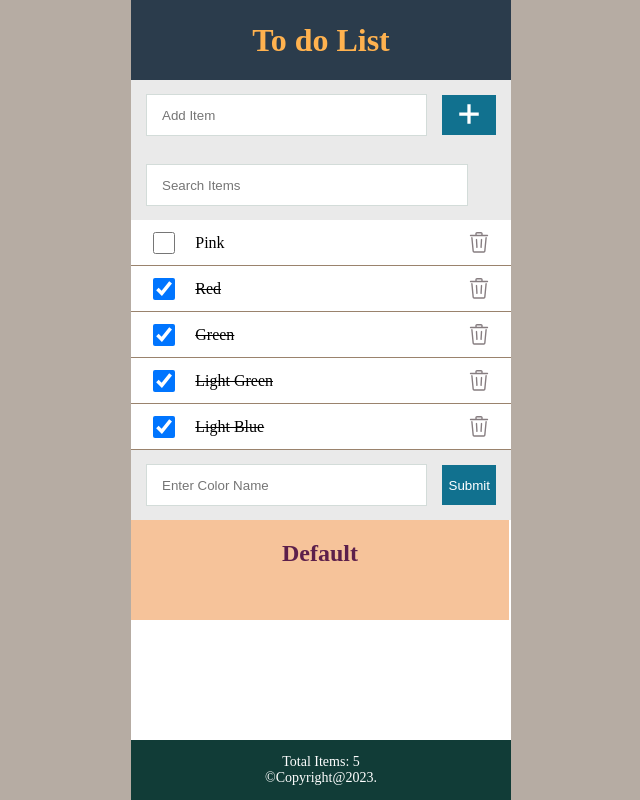
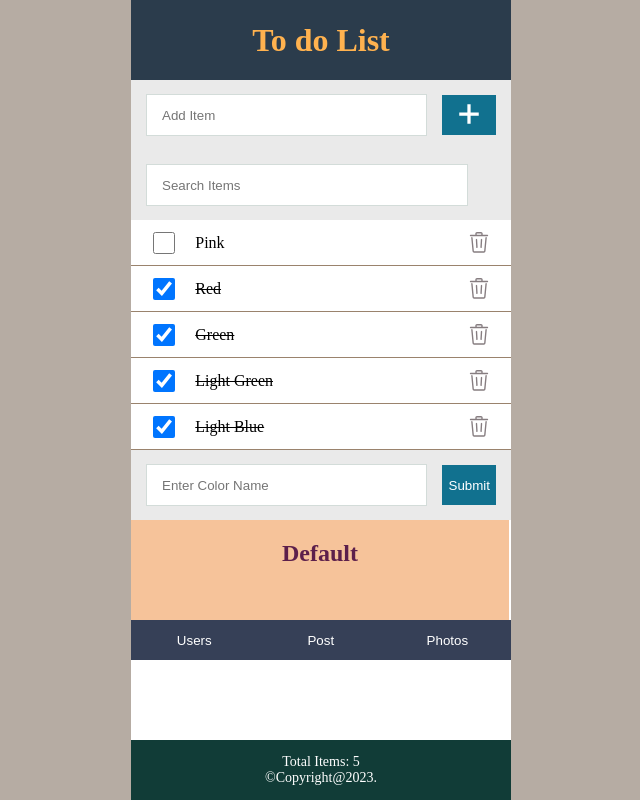
Before and after one commit to sarbudeenmca/react, a React (Create React App) app: page / in a window 1280 px wide. Shown: the whole page, without its empty margins (319-959 px from the left). Built offline with nearby package versions, Linux system fonts and the light colour scheme; data requests are answered from the project's data file; the HTML template or start-up script is replaced by a standard one.

Commit message:
Get data from json placeholder

```diff
--- /dev/null
+++ b/src/Buttons.js
@@ -0,0 +1,24 @@
+import React from 'react'
+
+const Buttons = ({ phDatas, handleTodos, handlePosts, handlePhotos }) => {
+    return (
+        <div className='buttons'>
+            <button type='button' className='btn1' onClick={() => handleTodos()}>Users</button>
+            <button type='button' className='btn1' onClick={() => handlePosts()}>Post</button>
+            <button type='button' className='btn1' onClick={() => handlePhotos()} >Photos</button>
+            <div className='phdatas'>
+                <ul>
+                    {
+                        phDatas.map(item => (
+                            <li key={item.id}>
+                                {item.title}
+                            </li>
+                        ))
+                    }
+                </ul>
+            </div>
+        </div>
+    )
+}
+
+export default Buttons
--- a/src/Content.js
+++ b/src/Content.js
@@ -1,14 +1,61 @@
 import React, { useState } from 'react'
-import ItemsList from './ItemsList';
-import AddItem from './AddItem';
-import SearchItem from './SearchItem';
-import Colors from './Colors';
-import apiRequest from './apiRequest';
+import ItemsList from './ItemsList'
+import AddItem from './AddItem'
+import SearchItem from './SearchItem'
+import Colors from './Colors'
+import apiRequest from './apiRequest'
+import Buttons from './Buttons'
+import apiPlaceholderData from './apiPlaceholderData'
 
 const Content = ({ items, handleCheckbox, handleRemove, afterHandle, showSuccessToast, showDeleteToast, API_URL }) => {
 
-  const [newItem, setNewItem] = useState('');
-  const [search, searchResult] = useState('');
+  const PH_URL = 'https://jsonplaceholder.typicode.com'
+  const [newItem, setNewItem] = useState('')
+  const [search, searchResult] = useState('')
+  const [phDatas, setPhDatas] = useState([])
+
+  const handleTodos = async () => {
+    const phOptions = {
+      method: 'GET',
+      headers: {
+        'Content-Type': 'application/json'
+      }
+    }
+    const limit = 10
+    const dbName = 'todos'
+    const getURL = `${PH_URL}/${dbName}?_limit=${limit}`
+    const response = await apiPlaceholderData(getURL, phOptions)
+    console.log("response", response)
+    setPhDatas(response )
+  }
+
+  const handlePosts = async () => {
+    const phOptions = {
+      method: 'GET',
+      headers: {
+        'Content-Type': 'application/json'
+      }
+    }
+    const limit = 10
+    const dbName = 'posts'
+    const getURL = `${PH_URL}/${dbName}?_limit=${limit}`
+    const response = await apiPlaceholderData(getURL, phOptions)
+    setPhDatas(response)
+  }
+
+  const handlePhotos = async () => {
+    const phOptions = {
+      method: 'GET',
+      headers: {
+        'Content-Type': 'application/json'
+      }
+    }
+    const limit = 10
+    const dbName = 'photos'
+    const getURL = `${PH_URL}/${dbName}?_limit=${limit}`
+    const response = await apiPlaceholderData(getURL, phOptions)
+    setPhDatas(response)
+  }
 
   const addItem = async (newItem) => {
     const newId = items.length ? Math.max(...items.map(item => item.id)) + 1 : 1
@@ -65,6 +112,12 @@ const Content = ({ items, handleCheckbox, handleRemove, afterHandle, showSuccess
         }
       </ul >
       <Colors />
+      <Buttons
+        phDatas={phDatas}
+        handleTodos={handleTodos}
+        handlePosts={handlePosts}
+        handlePhotos={handlePhotos}
+      />
     </main >
   )
 }
--- /dev/null
+++ b/src/apiPlaceholderData.js
@@ -0,0 +1,13 @@
+const apiPlaceholderData = async (url = '', optionsObj = null, errorMsg = null) => {
+    try {
+        const phResponse = await fetch(url, optionsObj)
+        if (!phResponse.ok) throw Error('Please reload the page')
+        const phItems = await (phResponse).json()
+        return phItems
+    } catch (error) {
+        errorMsg = error.message
+        throw error;
+    }
+}
+
+export default apiPlaceholderData
--- a/src/apiRequest.js
+++ b/src/apiRequest.js
@@ -3,7 +3,7 @@ const apiRequest = async (url = '', optionsObj = null, errorMsg = null) => {
         const response = await fetch(url, optionsObj)
         if (!response.ok) throw Error('Please reload the page')
     } catch (error) {
-        errorMsg = error.Message
+        errorMsg = error.message
     } finally {
         return errorMsg
     }
--- a/src/index.css
+++ b/src/index.css
@@ -207,3 +207,16 @@ section h2{
     text-align: center;
     color: #fff;
 }
+
+button.btn1{
+    height: 40px;
+    border: none;
+    background-color: #364057;
+    width: 33.3%;
+    color: #fff;
+    cursor: pointer;
+}
+
+button.btn1:hover{
+    background-color: #5E6678;
+}
```
